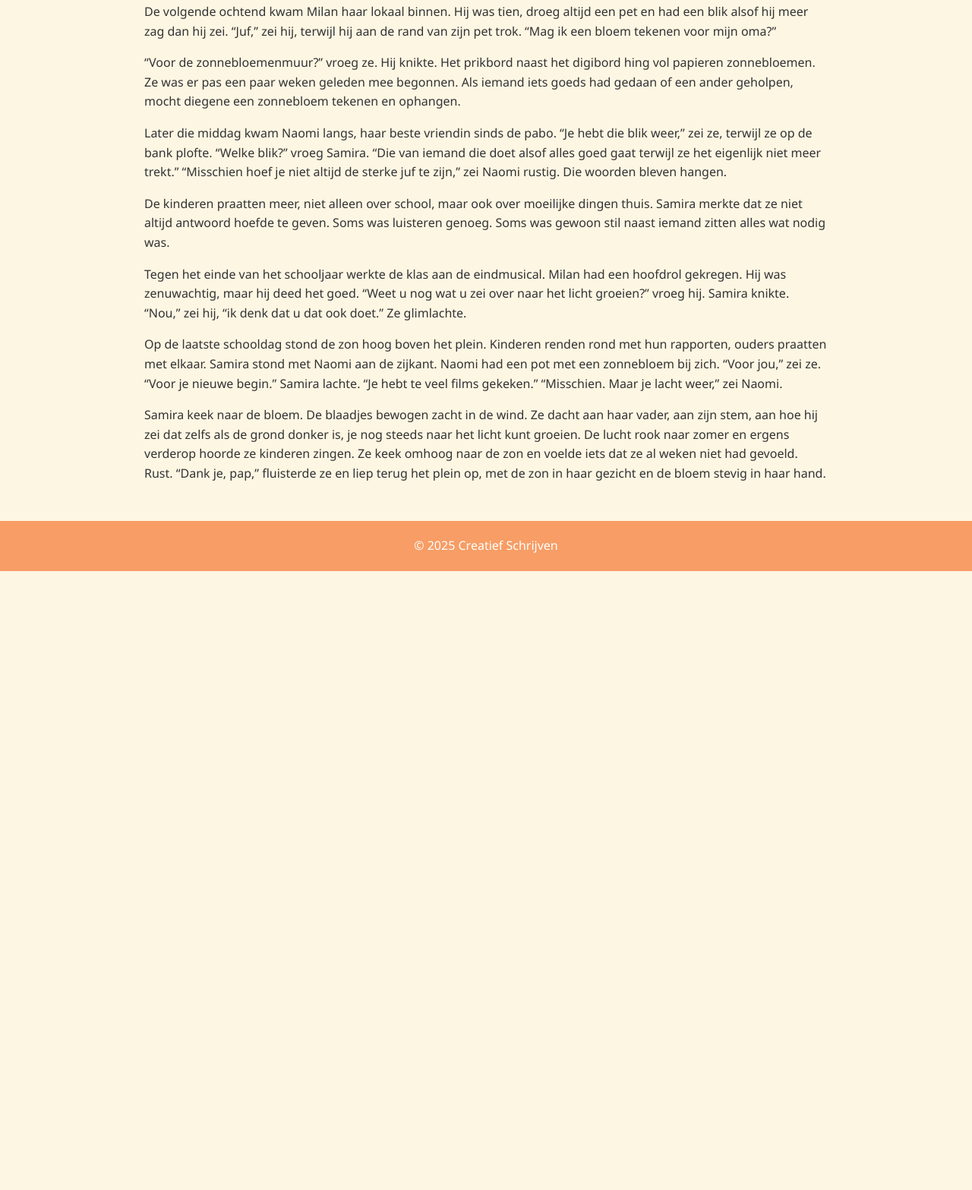
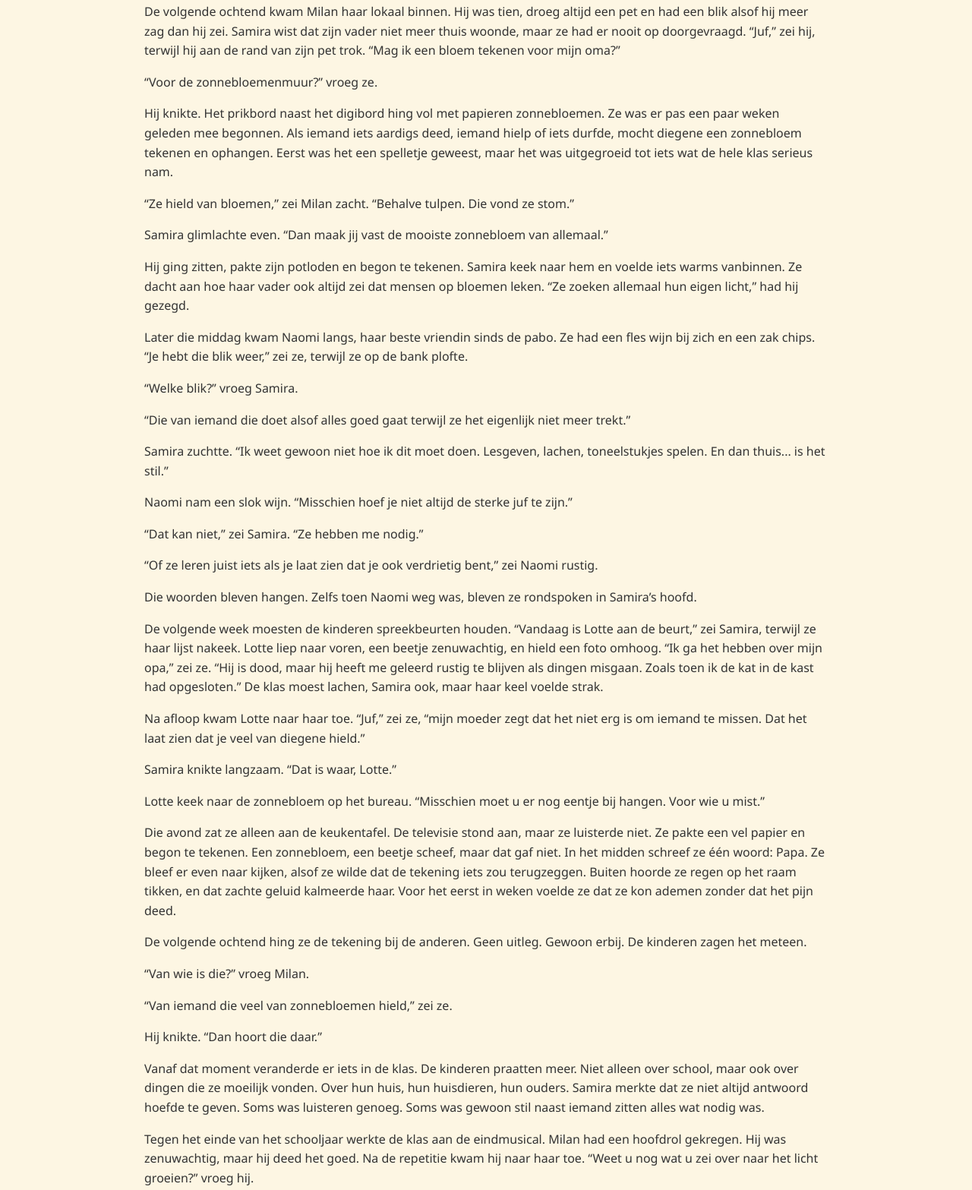
Before and after one commit to JustVerhagen/Creatief-Schrijven, a plain HTML site: page opdracht5.html in a window 1280 px wide. Shown: the part 536-2103 px from the top of the page at 76% size. Before the commit the page ends 1288 px from the top, so only its background shows below. Drawn offline with Linux system fonts and the light colour scheme.

Commit message:
Update story title and enhance narrative details

```diff
--- a/opdracht5.html
+++ b/opdracht5.html
@@ -13,26 +13,44 @@
         <a href="index.html">Home</a>
     </nav>
     <div class="container">
-        <h2>Verhaal</h2>
+        <h2>Eindopdracht</h2>
         <p>De regen tikte tegen het raam van lokaal 6B. Samira zat achter haar bureau met een mok thee die allang koud was. Voor haar lag een stapel tekeningen. Sommige waren kleurrijk, andere half af. De kinderen waren net weg en het lokaal voelde leeg. Alleen de klok aan de muur tikte nog door, traag en koppig. Haar blik bleef hangen op de zonnebloem in het glazen vaasje op haar bureau. De steel boog een beetje, maar de bloem hield zijn kop omhoog alsof hij dat weigerde op te geven.</p>
-
         <p>Ze dacht aan haar vader. Aan zijn handen die altijd naar aarde roken, aan hoe hij haar vroeger uitlegde dat zonnebloemen niet zomaar groeien. “Ze draaien vanzelf naar het licht,” zei hij dan. “Je hoeft ze alleen tijd te geven.” Drie weken geleden was hij plotseling overleden. Een hartaanval. Geen waarschuwing, geen afscheid. Alleen stilte.</p>
-
         <p>Samira had zichzelf voorgenomen om sterk te blijven. Voor de kinderen, voor de ouders, voor iedereen die haar kende als ‘juf Samira’. Maar haar stem klonk anders nu. Zachter, alsof ze bang was dat één verkeerd woord haar zou breken.</p>
-
-        <p>De volgende ochtend kwam Milan haar lokaal binnen. Hij was tien, droeg altijd een pet en had een blik alsof hij meer zag dan hij zei. “Juf,” zei hij, terwijl hij aan de rand van zijn pet trok. “Mag ik een bloem tekenen voor mijn oma?”</p>
-
-        <p>“Voor de zonnebloemenmuur?” vroeg ze. Hij knikte. Het prikbord naast het digibord hing vol papieren zonnebloemen. Ze was er pas een paar weken geleden mee begonnen. Als iemand iets goeds had gedaan of een ander geholpen, mocht diegene een zonnebloem tekenen en ophangen.</p>
-
-        <p>Later die middag kwam Naomi langs, haar beste vriendin sinds de pabo. “Je hebt die blik weer,” zei ze, terwijl ze op de bank plofte. “Welke blik?” vroeg Samira. “Die van iemand die doet alsof alles goed gaat terwijl ze het eigenlijk niet meer trekt.” “Misschien hoef je niet altijd de sterke juf te zijn,” zei Naomi rustig. Die woorden bleven hangen.</p>
-
-        <p>De kinderen praatten meer, niet alleen over school, maar ook over moeilijke dingen thuis. Samira merkte dat ze niet altijd antwoord hoefde te geven. Soms was luisteren genoeg. Soms was gewoon stil naast iemand zitten alles wat nodig was.</p>
-
-        <p>Tegen het einde van het schooljaar werkte de klas aan de eindmusical. Milan had een hoofdrol gekregen. Hij was zenuwachtig, maar hij deed het goed. “Weet u nog wat u zei over naar het licht groeien?” vroeg hij. Samira knikte. “Nou,” zei hij, “ik denk dat u dat ook doet.” Ze glimlachte.</p>
-
-        <p>Op de laatste schooldag stond de zon hoog boven het plein. Kinderen renden rond met hun rapporten, ouders praatten met elkaar. Samira stond met Naomi aan de zijkant. Naomi had een pot met een zonnebloem bij zich. “Voor jou,” zei ze. “Voor je nieuwe begin.” Samira lachte. “Je hebt te veel films gekeken.” “Misschien. Maar je lacht weer,” zei Naomi.</p>
-
-        <p>Samira keek naar de bloem. De blaadjes bewogen zacht in de wind. Ze dacht aan haar vader, aan zijn stem, aan hoe hij zei dat zelfs als de grond donker is, je nog steeds naar het licht kunt groeien. De lucht rook naar zomer en ergens verderop hoorde ze kinderen zingen. Ze keek omhoog naar de zon en voelde iets dat ze al weken niet had gevoeld. Rust. “Dank je, pap,” fluisterde ze en liep terug het plein op, met de zon in haar gezicht en de bloem stevig in haar hand.</p>
+        <p>De volgende ochtend kwam Milan haar lokaal binnen. Hij was tien, droeg altijd een pet en had een blik alsof hij meer zag dan hij zei. Samira wist dat zijn vader niet meer thuis woonde, maar ze had er nooit op doorgevraagd. “Juf,” zei hij, terwijl hij aan de rand van zijn pet trok. “Mag ik een bloem tekenen voor mijn oma?”</p>
+        <p>“Voor de zonnebloemenmuur?” vroeg ze.</p>
+        <p>Hij knikte. Het prikbord naast het digibord hing vol met papieren zonnebloemen. Ze was er pas een paar weken geleden mee begonnen. Als iemand iets aardigs deed, iemand hielp of iets durfde, mocht diegene een zonnebloem tekenen en ophangen. Eerst was het een spelletje geweest, maar het was uitgegroeid tot iets wat de hele klas serieus nam.</p>
+        <p>“Ze hield van bloemen,” zei Milan zacht. “Behalve tulpen. Die vond ze stom.”</p>
+        <p>Samira glimlachte even. “Dan maak jij vast de mooiste zonnebloem van allemaal.”</p>
+        <p>Hij ging zitten, pakte zijn potloden en begon te tekenen. Samira keek naar hem en voelde iets warms vanbinnen. Ze dacht aan hoe haar vader ook altijd zei dat mensen op bloemen leken. “Ze zoeken allemaal hun eigen licht,” had hij gezegd.</p>
+        <p>Later die middag kwam Naomi langs, haar beste vriendin sinds de pabo. Ze had een fles wijn bij zich en een zak chips. “Je hebt die blik weer,” zei ze, terwijl ze op de bank plofte.</p>
+        <p>“Welke blik?” vroeg Samira.</p>
+        <p>“Die van iemand die doet alsof alles goed gaat terwijl ze het eigenlijk niet meer trekt.”</p>
+        <p>Samira zuchtte. “Ik weet gewoon niet hoe ik dit moet doen. Lesgeven, lachen, toneelstukjes spelen. En dan thuis... is het stil.”</p>
+        <p>Naomi nam een slok wijn. “Misschien hoef je niet altijd de sterke juf te zijn.”</p>
+        <p>“Dat kan niet,” zei Samira. “Ze hebben me nodig.”</p>
+        <p>“Of ze leren juist iets als je laat zien dat je ook verdrietig bent,” zei Naomi rustig.</p>
+        <p>Die woorden bleven hangen. Zelfs toen Naomi weg was, bleven ze rondspoken in Samira’s hoofd.</p>
+        <p>De volgende week moesten de kinderen spreekbeurten houden. “Vandaag is Lotte aan de beurt,” zei Samira, terwijl ze haar lijst nakeek. Lotte liep naar voren, een beetje zenuwachtig, en hield een foto omhoog. “Ik ga het hebben over mijn opa,” zei ze. “Hij is dood, maar hij heeft me geleerd rustig te blijven als dingen misgaan. Zoals toen ik de kat in de kast had opgesloten.” De klas moest lachen, Samira ook, maar haar keel voelde strak.</p>
+        <p>Na afloop kwam Lotte naar haar toe. “Juf,” zei ze, “mijn moeder zegt dat het niet erg is om iemand te missen. Dat het laat zien dat je veel van diegene hield.”</p>
+        <p>Samira knikte langzaam. “Dat is waar, Lotte.”</p>
+        <p>Lotte keek naar de zonnebloem op het bureau. “Misschien moet u er nog eentje bij hangen. Voor wie u mist.”</p>
+        <p>Die avond zat ze alleen aan de keukentafel. De televisie stond aan, maar ze luisterde niet. Ze pakte een vel papier en begon te tekenen. Een zonnebloem, een beetje scheef, maar dat gaf niet. In het midden schreef ze één woord: Papa. Ze bleef er even naar kijken, alsof ze wilde dat de tekening iets zou terugzeggen. Buiten hoorde ze regen op het raam tikken, en dat zachte geluid kalmeerde haar. Voor het eerst in weken voelde ze dat ze kon ademen zonder dat het pijn deed.</p>
+        <p>De volgende ochtend hing ze de tekening bij de anderen. Geen uitleg. Gewoon erbij. De kinderen zagen het meteen.</p>
+        <p>“Van wie is die?” vroeg Milan.</p>
+        <p>“Van iemand die veel van zonnebloemen hield,” zei ze.</p>
+        <p>Hij knikte. “Dan hoort die daar.”</p>
+        <p>Vanaf dat moment veranderde er iets in de klas. De kinderen praatten meer. Niet alleen over school, maar ook over dingen die ze moeilijk vonden. Over hun huis, hun huisdieren, hun ouders. Samira merkte dat ze niet altijd antwoord hoefde te geven. Soms was luisteren genoeg. Soms was gewoon stil naast iemand zitten alles wat nodig was.</p>
+        <p>Tegen het einde van het schooljaar werkte de klas aan de eindmusical. Milan had een hoofdrol gekregen. Hij was zenuwachtig, maar hij deed het goed. Na de repetitie kwam hij naar haar toe. “Weet u nog wat u zei over naar het licht groeien?” vroeg hij.</p>
+        <p>Samira knikte.</p>
+        <p>“Nou,” zei hij, “ik denk dat u dat ook doet.”</p>
+        <p>Ze voelde haar ogen prikken, maar ze glimlachte. “Dank je, Milan.”</p>
+        <p>Op de laatste schooldag stond de zon hoog boven het plein. Kinderen renden rond met hun rapporten, ouders praatten met elkaar. Samira stond met Naomi aan de zijkant. Naomi had een pot met een zonnebloem bij zich.</p>
+        <p>“Voor jou,” zei ze. “Voor je nieuwe begin.”</p>
+        <p>Samira lachte. “Je hebt te veel films gekeken.”</p>
+        <p>Naomi haalde haar schouders op. “Misschien. Maar je lacht weer.”</p>
+        <p>Samira keek naar de bloem. De blaadjes bewogen zacht in de wind. Ze dacht aan haar vader, aan zijn stem, aan hoe hij zei dat zelfs als de grond donker is, je nog steeds naar het licht kunt groeien. De lucht rook naar zomer en krijt, en ergens verderop hoorde ze kinderen zingen. Ze keek omhoog naar de zon en voelde iets dat ze al weken niet had gevoeld. Rust.</p>
+        <p>“Dank je, pap,” fluisterde ze. En toen liep ze terug het plein op, met de zon in haar gezicht en de bloem stevig in haar hand.</p>
     </div>
     <footer>&copy; 2025 Creatief Schrijven</footer>
 </body>
```
